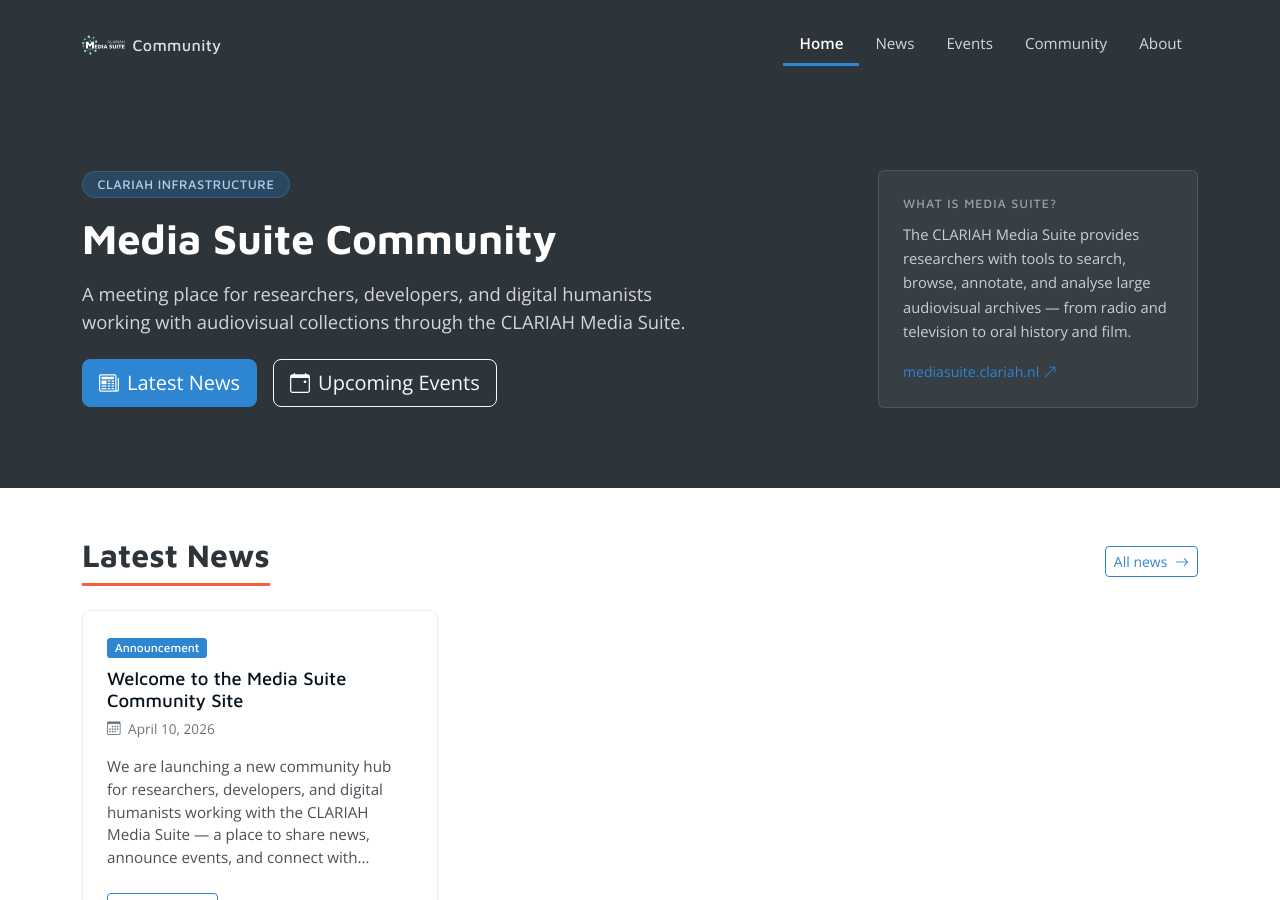
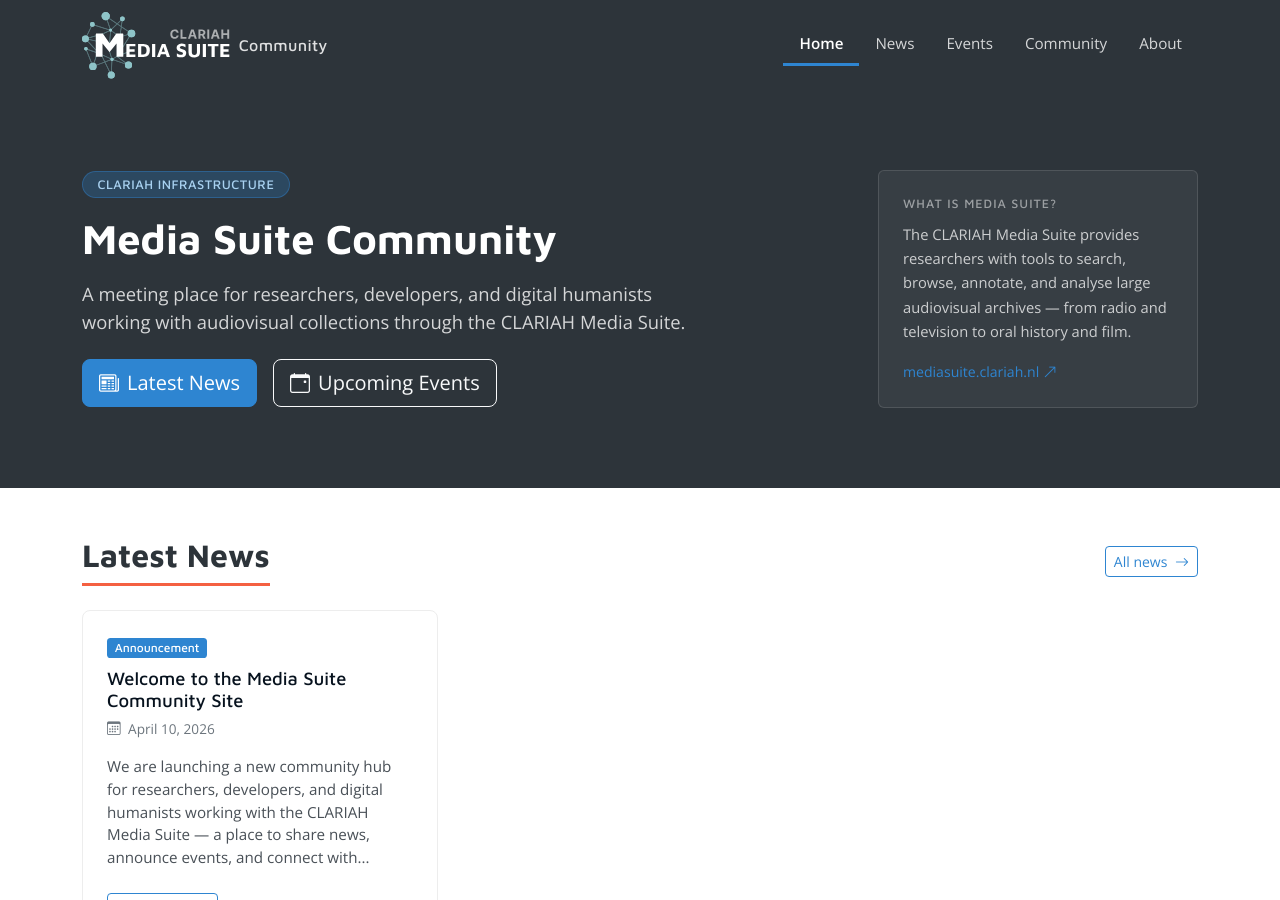
Before and after one commit to roelandordelman/media-suite-community, a Jekyll site: the page built from index.html, in a window 1280 px wide and 900 px high. Built offline with Jekyll 4.4.1, drawn with Linux system fonts in a browser that asks for light colours.

Commit message:
Fix navbar height and logo size

```diff
--- a/_includes/header.html
+++ b/_includes/header.html
@@ -1,7 +1,7 @@
 <nav class="navbar navbar-expand-lg navbar-dark sticky-top" style="background-color: #2D343A;">
   <div class="container">
     <a class="navbar-brand brand-logo d-flex align-items-center gap-2" href="{{ '/' | relative_url }}">
-      <img src="{{ '/assets/img/media-suite-logo.svg' | relative_url }}" alt="Media Suite logo" height="36">
+      <img src="{{ '/assets/img/media-suite-logo.svg' | relative_url }}" alt="Media Suite logo" class="navbar-logo">
       <span class="brand-sub" style="font-family: 'Maven Pro', sans-serif; font-size: 1rem; color: rgba(255,255,255,0.85); letter-spacing: 0.02em;">Community</span>
     </a>
     <button class="navbar-toggler" type="button" data-bs-toggle="collapse" data-bs-target="#mainNav"
--- a/_sass/custom.scss
+++ b/_sass/custom.scss
@@ -69,7 +69,9 @@
 }
 
 .navbar {
-  height: var(--header-height);
+  min-height: var(--header-height);
+  padding-top: 0;
+  padding-bottom: 0;
 }
 
 .navbar-brand {
@@ -81,13 +83,14 @@
   display: flex;
   align-items: center;
   gap: 0.6rem;
+  padding-top: 0;
+  padding-bottom: 0;
 }
 
-.navbar-brand img {
-  max-height: var(--header-height);
-  max-width: clamp(130px, 20vh, 160px);
-  object-fit: contain;
-  padding: 0.5rem 0;
+.navbar-logo {
+  height: clamp(40px, 8vh, 70px);
+  width: auto;
+  display: block;
 }
 
 .brand-sub {
```
